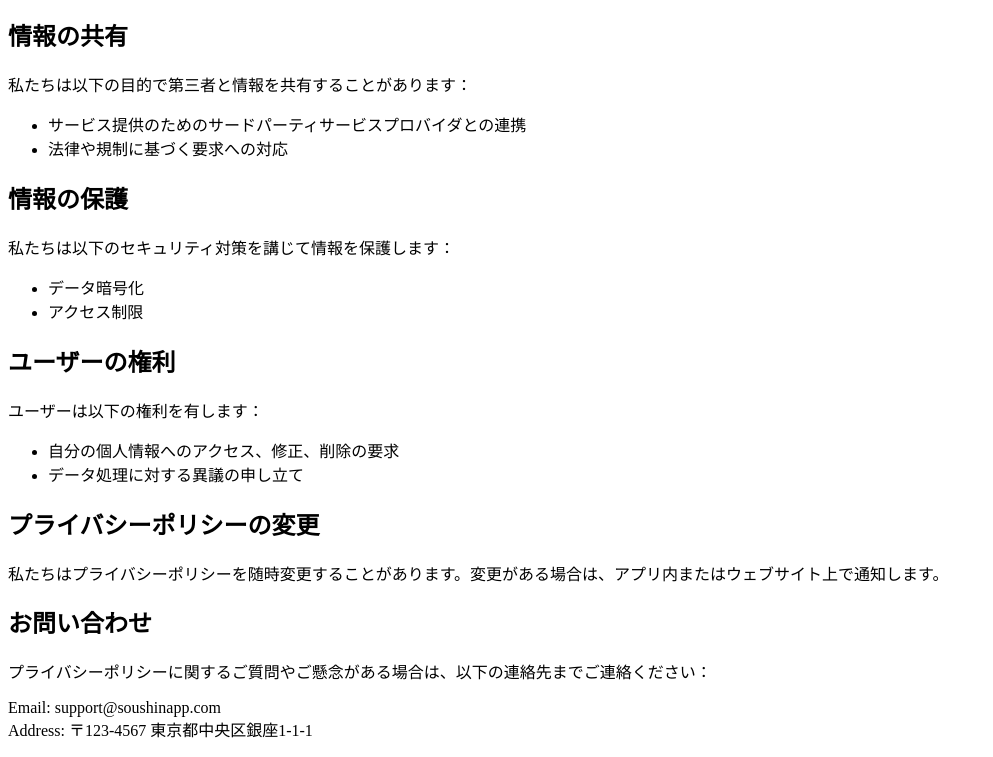
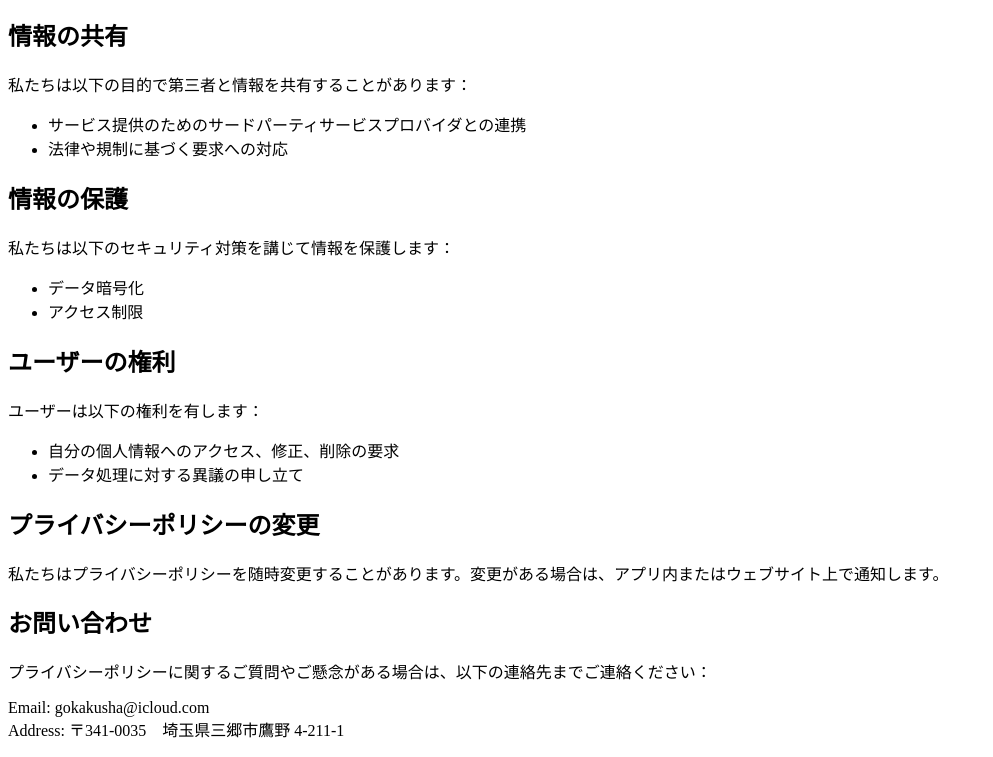
Before and after one commit to appdev888/soushinapp-privacy-policy, a plain HTML site: page index.html in a window 1280 px wide. Shown: the part 1336-2093 px from the top of the page, without its empty margins (0-993 px from the left). Drawn offline with Linux system fonts and the light colour scheme.

Commit message:
Update index.html

```diff
--- a/index.html
+++ b/index.html
@@ -88,8 +88,8 @@
     <h2>お問い合わせ</h2>
     <p>プライバシーポリシーに関するご質問やご懸念がある場合は、以下の連絡先までご連絡ください：</p>
     <p>
-        Email: support@soushinapp.com<br>
-        Address: 〒123-4567 東京都中央区銀座1-1-1
+        Email: gokakusha@icloud.com<br>
+        Address: 〒341-0035　埼玉県三郷市鷹野 4-211-1
     </p>
 </body>
 </html>
```
